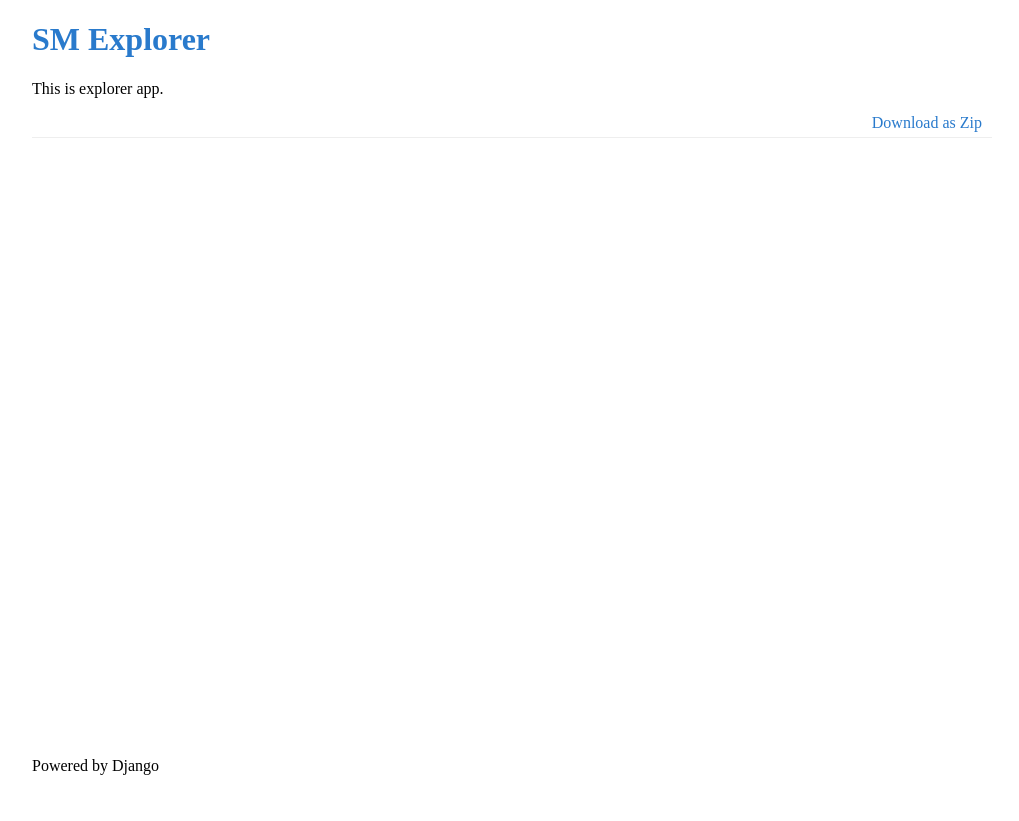
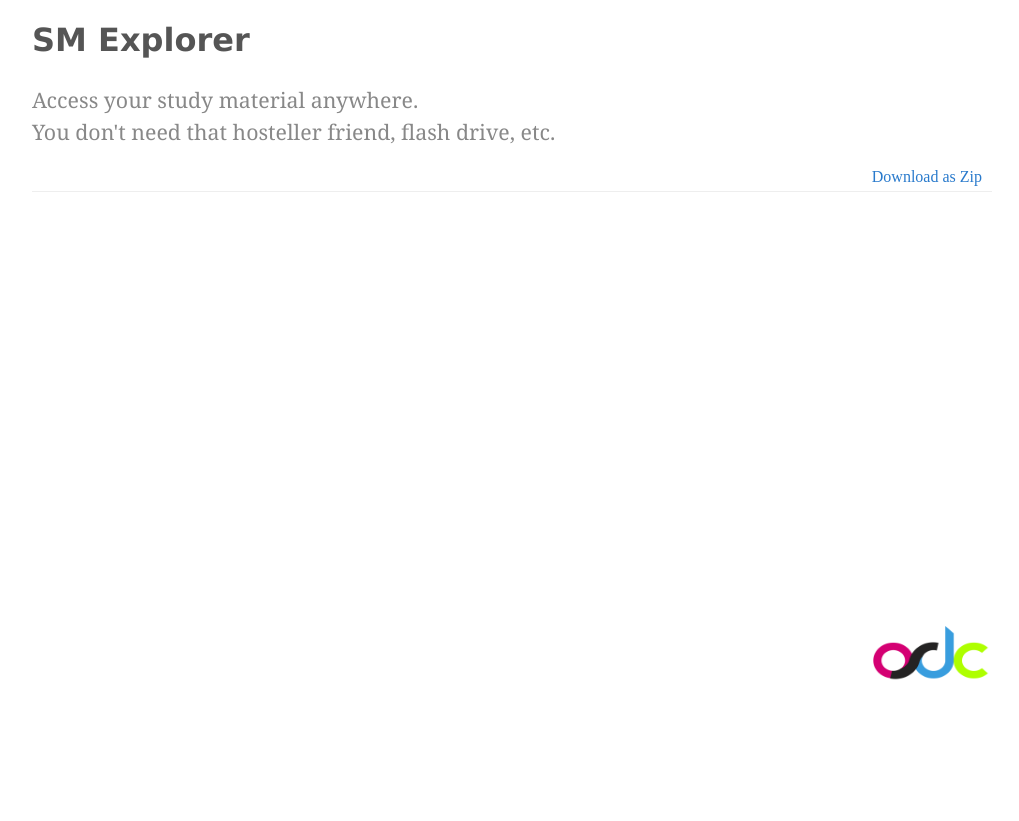
Before and after one commit to dash1291/smexplorer, a Django app: template explorer/templates/index.html in a window 1280 px wide. Shown: the whole page, without its empty margins (168-1187 px from the left). Run offline with Django 3.2, Linux system fonts and the light colour scheme; the template is opened without the code that fills it, so the values that code supplies are empty.

Commit message:
Add OSDC logo in footer, breadcrumb fix, other tweaks

```diff
--- a/explorer/templates/index.html
+++ b/explorer/templates/index.html
@@ -6,6 +6,7 @@
 <link rel="stylesheet" href="{{ STATIC_URL }}css/directory.css"/>
 {% endblock %}
 {% block app_content %}
-  <p>This is explorer app.</p>
+  <p id="branding">Access your study material anywhere. <br/>
+  You don't need that hosteller friend, flash drive, etc.</p>
   {% include "folders.html" %}
 {% endblock %}
--- a/static/css/style.css
+++ b/static/css/style.css
@@ -2,15 +2,19 @@ html {
 	height: 100%;
 }
 body {
-	width:960px;
+	width: 960px;
 	margin-left: 200px;
 	height: 100%;
 }
 
+.clearfix {
+  clear: both;
+}
+
 #wrap {
 	margin-bottom: 0px;
-	min-height: 90%;
 	position: relative;
+  min-height: 75%;
 }
 
 a {
@@ -20,9 +24,38 @@ a {
 a:hover {
   color: #669999;
 }
+
 #main {
 	position: relative;
 }
 
 footer {
+  position: relative;
 }
+
+#org-logo {
+  width: 120px;
+  height: 80px;
+  float: right;
+}
+
+#powered-by {
+  float: left;
+}
+
+#branding {
+  margin: 25px 0px 20px 0px;
+  font-size: 16pt;
+  line-height: 1.5em;
+  color: #888;
+  font-family: Georgia;
+}
+
+#head-logo {
+  font-family: Verdana;
+  color: #555;
+}
+
+#head-logo:hover {
+  color: #669999;
+}
--- a/static/js/directory.js
+++ b/static/js/directory.js
@@ -2,6 +2,7 @@ $( document ).ready( function() {
 	var dirPath = $( '#dir-path' ).val();
 	var sitePrefix = $( '#site-prefix' ).val();
 	var remotePrefix = $( '#remote-prefix' ).val();
+  $( '#breadcrumb' ).append( '<a href="' + sitePrefix + '/">Home</a> > ' );
 	$( '#breadcrumb' ).BreadCrumb( dirPath, sitePrefix + '/dir' );
 
 	var searchTimeout = null;
--- a/templates/base.html
+++ b/templates/base.html
@@ -9,15 +9,18 @@
 	<body>
 		<div id="wrap">
 			<header>
-      <a href="{{ SITE_PREFIX }}/"><h1>SM Explorer</h1></a>
+      <a id="head-logo" href="{{ SITE_PREFIX }}/"><h1>SM Explorer</h1></a>
 			</header>
 			<section id="main">
 			{% block app_content %}
 			{% endblock %}
 			</section>
 		</div>
-		<footer>
-			<p>Powered by Django</p>
+    <footer>
+      <a href="http://opensource.jiitu.org">
+        <img id="org-logo" src="{{ STATIC_URL }}images/org_logo.png"/>
+      </a>
+      <div class="clearfix"/>
 		</footer>
   </body>
 </html>
```
Also changed, not shown: static/images/org_logo.png (added).
